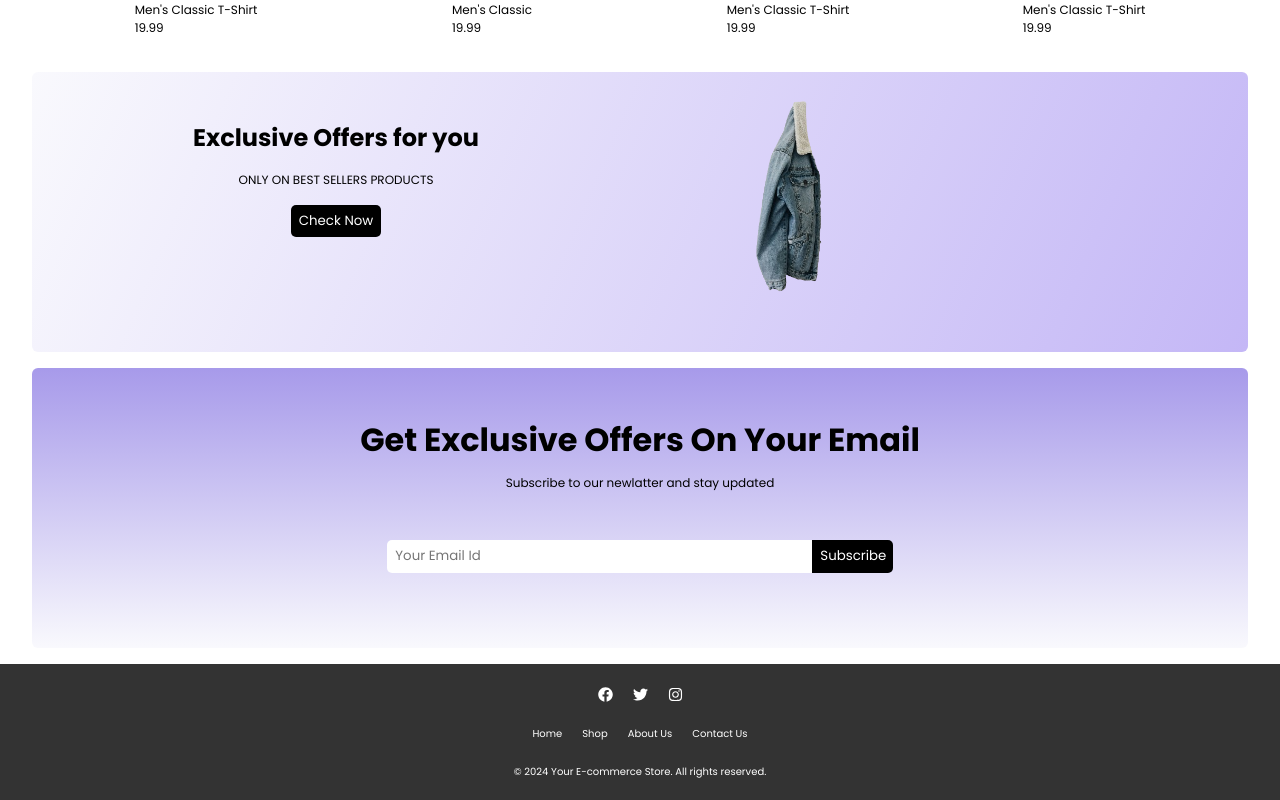
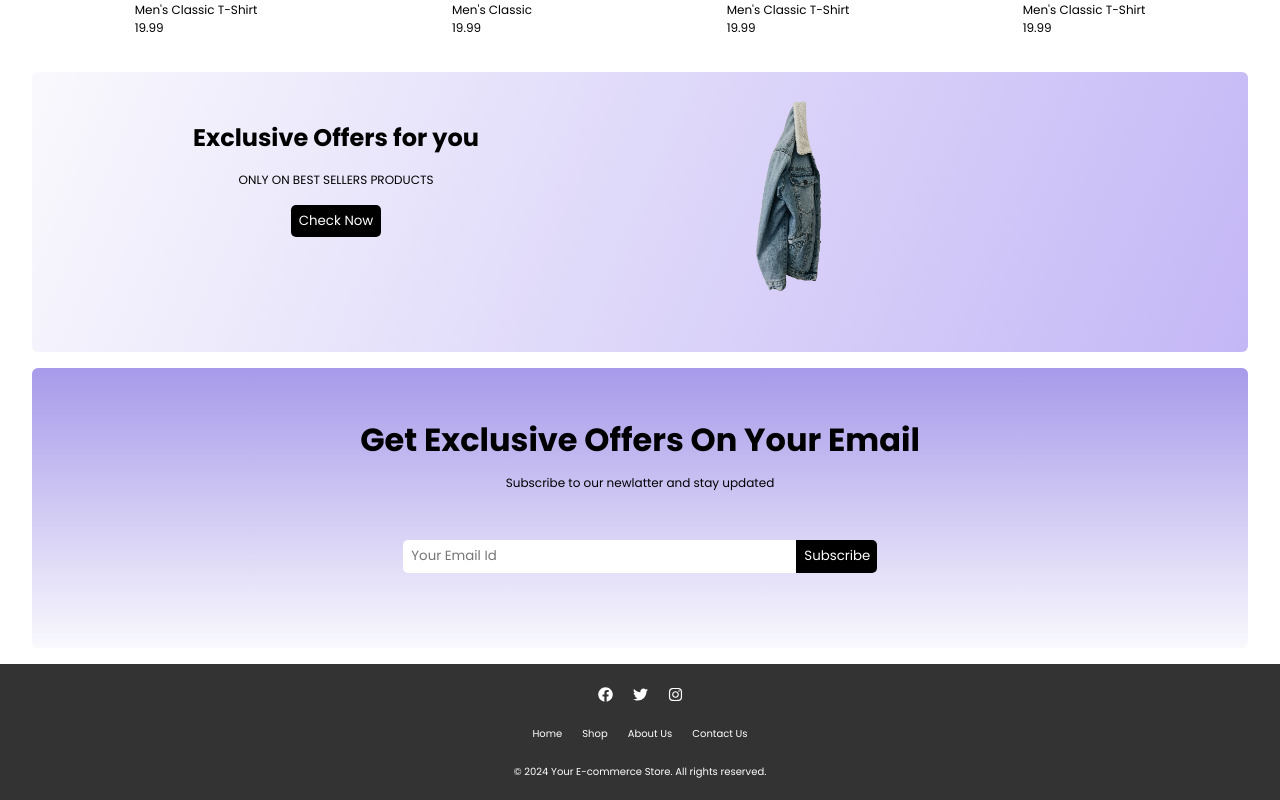
Before and after one commit to masudalom1/myshop_E-commerse-website, a React (Vite) app: page / in a window 1280 px wide. Shown: the part 1040-1840 px from the top of the page. Built offline with nearby package versions, Linux system fonts and the light colour scheme.

Commit message:
Update offers.css

```diff
--- a/src/components/Offers/offers.css
+++ b/src/components/Offers/offers.css
@@ -34,7 +34,7 @@
   .right_section input {
     flex-wrap: wrap;
     padding-left: 0.5rem;
-    padding-right: 10rem;
+    padding-right: 8rem;
     padding-top: 0.4rem;
     padding-bottom: 0.4rem;
     outline: none;
```
